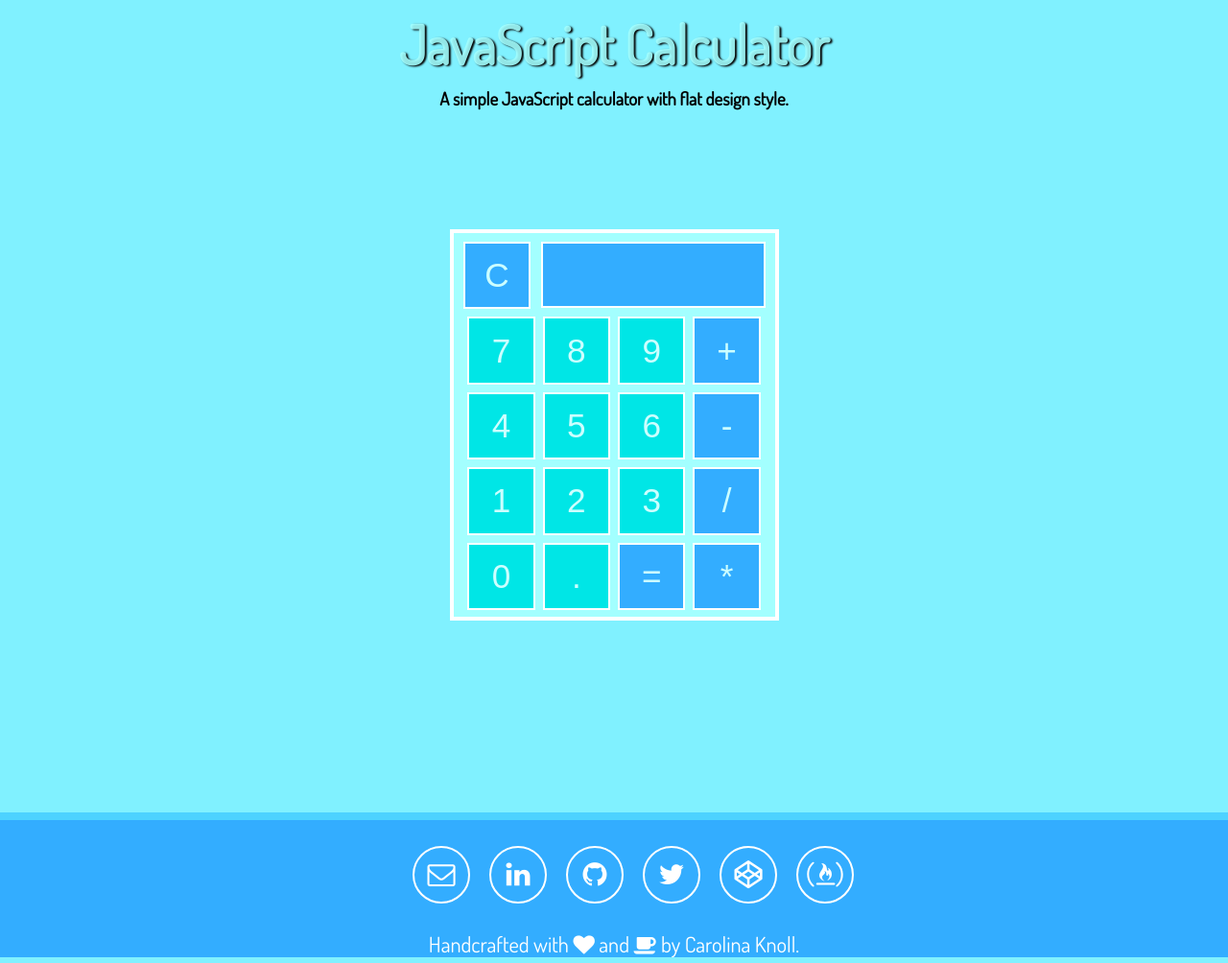
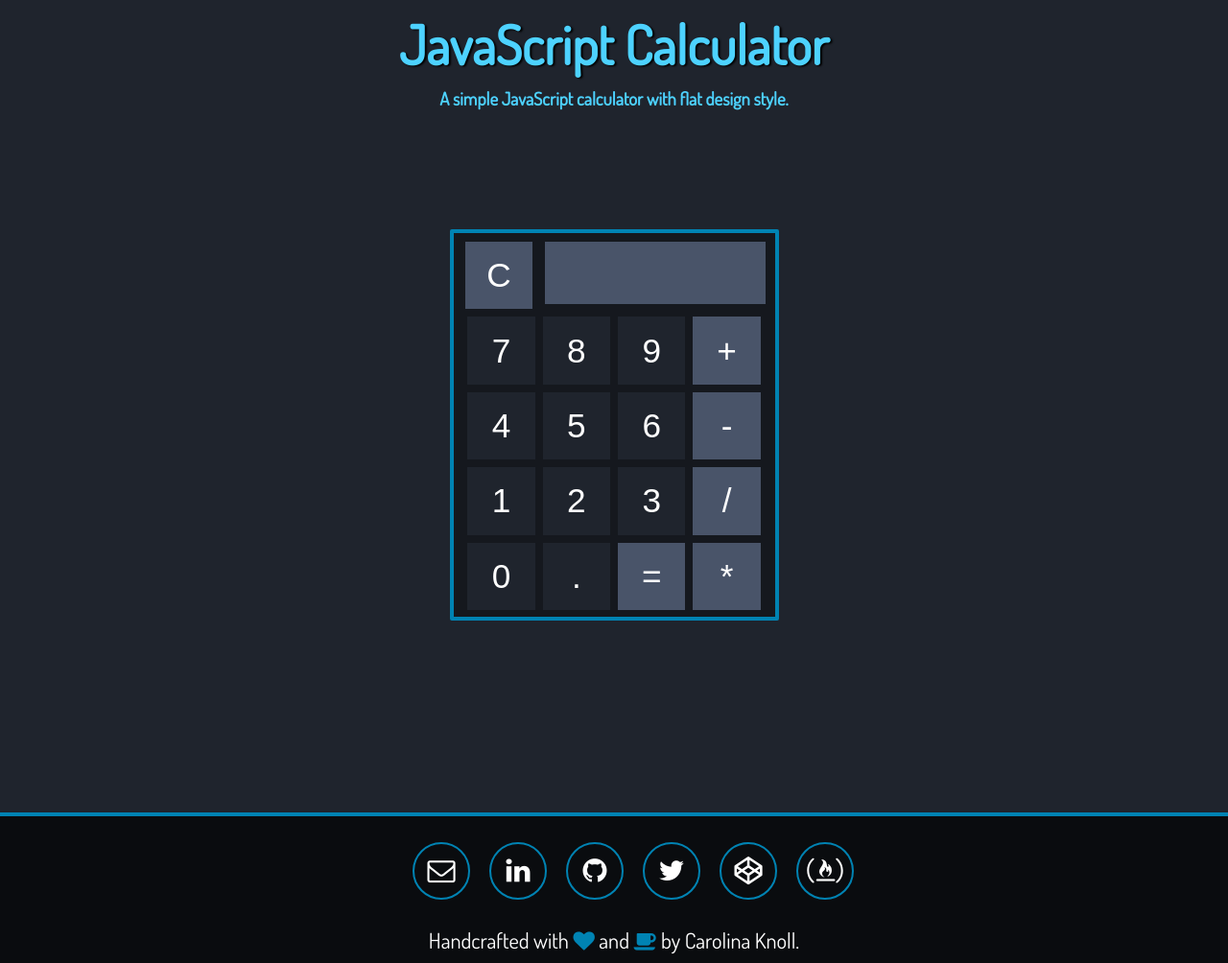
Before and after one commit to carolinaknoll/javascript-calculator, a React app: page / in a window 1280 px wide. Shown: the whole page at 96% size. Built offline with nearby package versions, Linux system fonts and the light colour scheme.

Commit message:
Update color scheme to neutral dark-themed colors

```diff
--- a/src/assets/styles/calculator.css
+++ b/src/assets/styles/calculator.css
@@ -1,6 +1,7 @@
 .calculator {
-  background: #A3FFFF;
-  border: 4px solid #FFF;
+  background: #15181e;
+  border: 4px solid #0083b3;
+  border-radius: 2px;
   max-height: 385px;
   margin: 125px auto 0;
   max-width: 335px;
@@ -9,9 +10,8 @@
 }
 
 .display {
-  background-color: #33ADFF;
-  border: 2px solid #FFF;
   color: #FFF;
+  border: none;
   float: right;
   font-size: 30px;
   height: 65px;
@@ -24,11 +24,14 @@
   width: 230px;
 }
 
+.key {
+  background: #1f242d;
+}
+
 .key,
 .clear {
-  background: #00E6E6;
-  border: 2px solid #FFF;
-  color: #CCFFFF;
+  border: none;
+  color: #FFF;
   font-size: 2.2em;
   height: 2em;
   margin: 4px;
@@ -38,12 +41,12 @@
 
 .key:hover,
 .clear:hover {
-  box-shadow: 0 0 0px 0.3em rgba(255, 255, 255, 0.5) inset;
-  color: #FFF;
+  box-shadow: 0 0 0px 0.2em rgb(0, 131, 179) inset;
   cursor: pointer;
 }
 
-.special,
-.clear {
-  background: #33ADFF;
+.display,
+.clear,
+.special {
+  background: #495469;
 }
--- a/src/assets/styles/footer.css
+++ b/src/assets/styles/footer.css
@@ -1,6 +1,6 @@
 .footer {
-  background: #33ADFF;
-  border-top: 8px #4dd2ff outset;
+  background: #0a0c0f;
+  border-top: 4px #0083b3 outset;
   flex-shrink: 0;
   font-size: 1.4em;
   margin: 200px auto 0;
@@ -27,7 +27,7 @@
 
 .footer .social-list .fa {
   border-radius: 50%;
-  border: 2px solid #FFF;
+  border: 2px solid #0083b3;
   color: #FFF;
   font-size: 1.3em;
   height: 40px;
@@ -35,10 +35,18 @@
   margin: 5px;
   padding: 8px;
   text-align: center;
+  transition: 0.5s;
   width: 40px;
 }
 
 .footer .social-list .fa:hover {
-  transition: 0.3s;
-  text-shadow: 2px 1px 2px #333;
+  color: #0083b3;
 }
+
+.footer .bottom-note {
+  padding-bottom: 10px;
+}
+
+.footer .bottom-note .fa {
+  color: #0083b3;
+}
--- a/src/assets/styles/general.css
+++ b/src/assets/styles/general.css
@@ -3,7 +3,7 @@ html {
 }
 
 body {
-  background: #80f1ff;
+  background: #1f242d;
   box-sizing: border-box;
   display: flex;
   flex-direction: column;
@@ -15,13 +15,11 @@ body {
 }
 
 h1 {
-  color: rgba(163, 255, 255, 0.9);
   font-size: 3.5em;
   text-shadow: 2px 1px 2px #000;
 }
 
 h2 {
-  color: rgba(163, 255, 255, 0.9);
   margin-top: -30px;
   text-shadow: 2px 1px 2px #000;
 }
--- a/src/assets/styles/header.css
+++ b/src/assets/styles/header.css
@@ -1,5 +1,6 @@
 .header {
   text-align: center;
+  color: #4dd2ff;
 }
 
 .header .title,
--- a/src/components/footer.js
+++ b/src/components/footer.js
@@ -12,7 +12,7 @@ export default function Footer() {
         <li className="social-small-box"><a href="http://www.freecodecamp.com/carolinaknoll"><i className="social-icon fa fa-free-code-camp"></i></a></li>
       </ul>
 
-      <p>Handcrafted with <i className="fa fa-heart"></i> and <i className="fa fa-coffee"></i> by Carolina Knoll.</p>
+      <p className="bottom-note">Handcrafted with <i className="fa fa-heart"></i> and <i className="fa fa-coffee"></i> by Carolina Knoll.</p>
     </footer>
   );
 }
```
